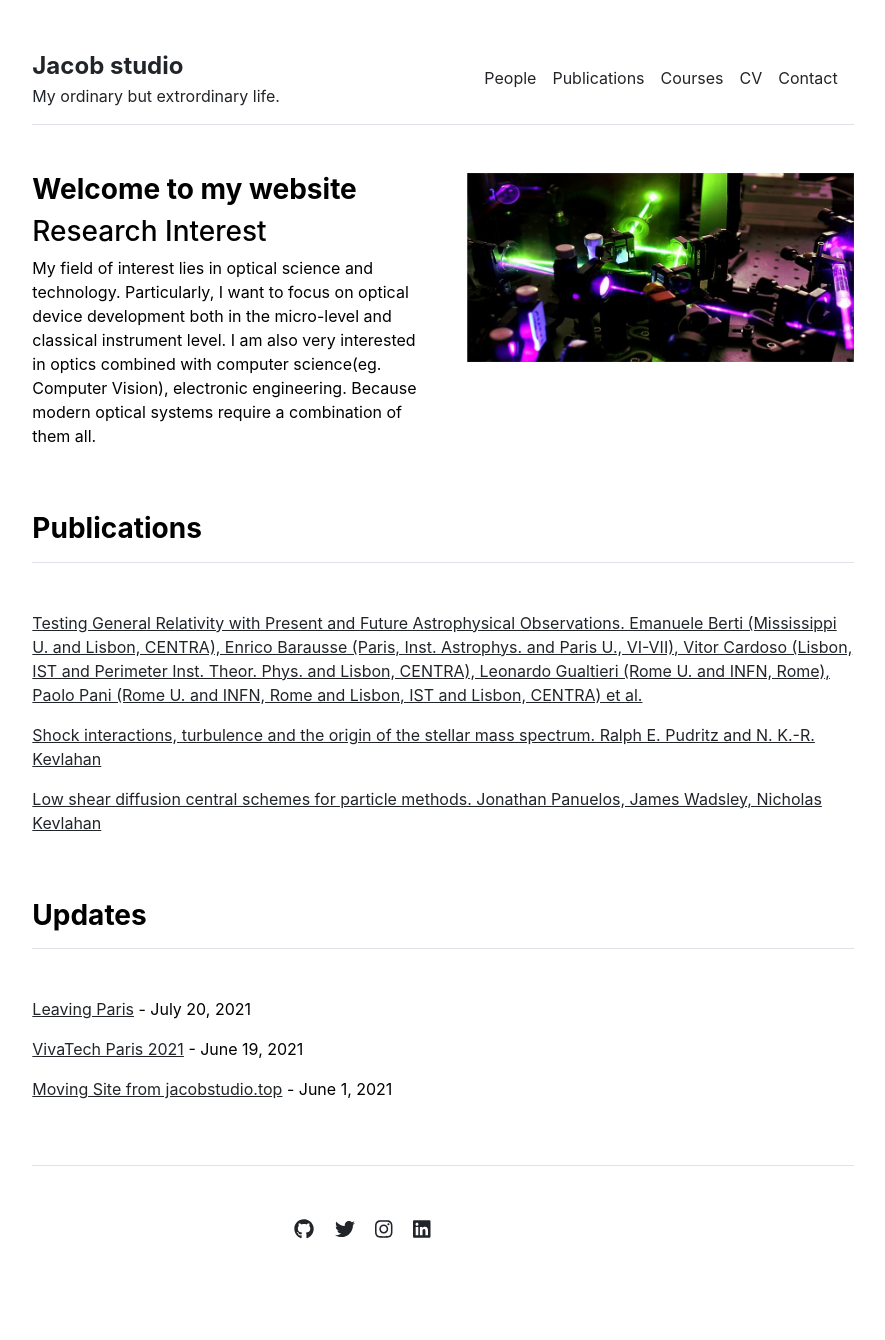
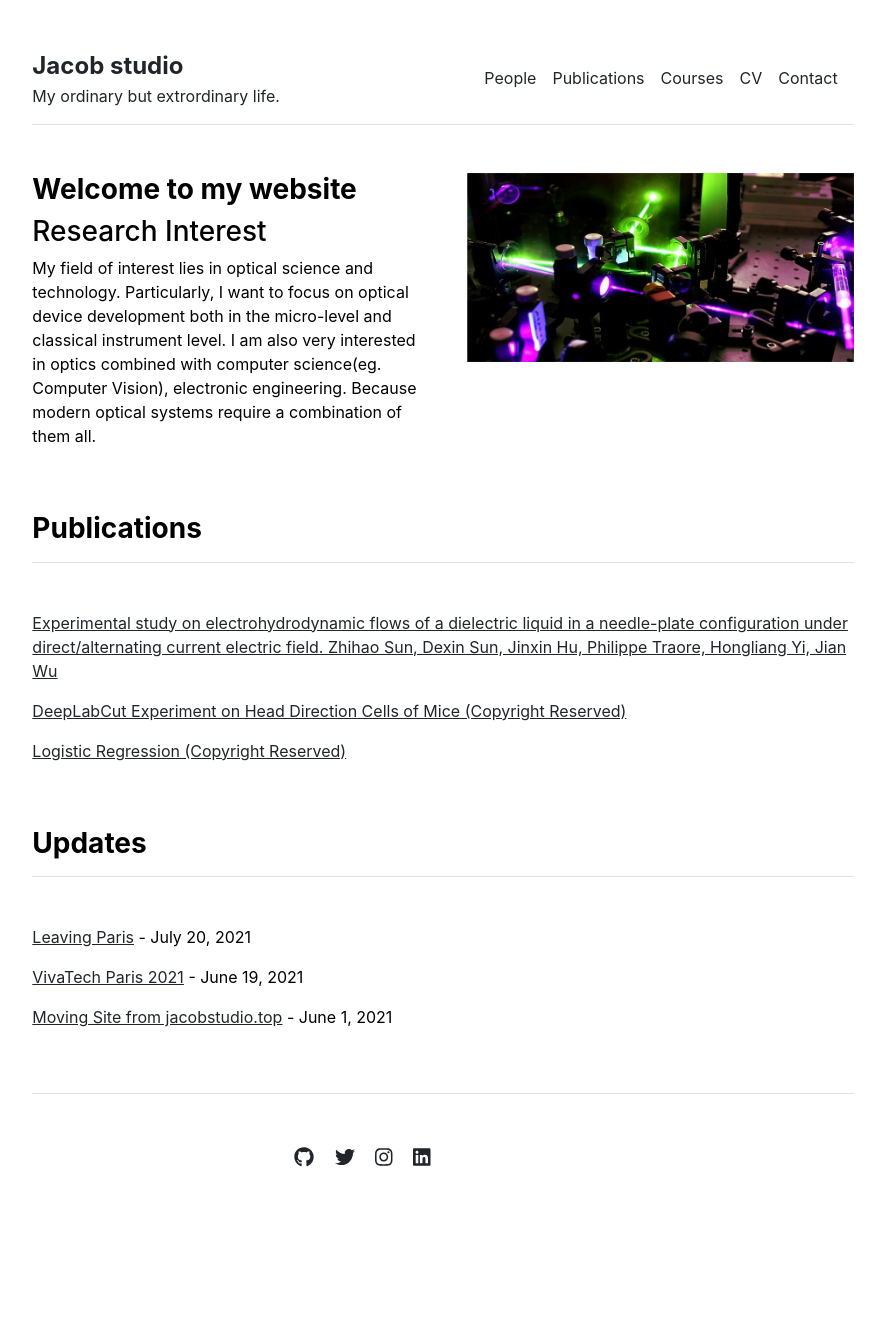
Before and after one commit to JinxinHu/jinxinhu.github.io, a Jekyll site: the page built from index.md, in a window 1280 px wide. Shown: the whole page, without its empty margins (197-1082 px from the left). Built offline with Jekyll 4.4.1, drawn with Linux system fonts in a browser that asks for light colours; after the commit the page ends 1268 px from its top, so only the background shows below that.

Commit message:
Update publications.yml

```diff
--- a/_data/publications.yml
+++ b/_data/publications.yml
@@ -1,10 +1,10 @@
 featured:
-- {name: 'Testing General Relativity with Present and Future Astrophysical Observations. Emanuele Berti (Mississippi U. and Lisbon, CENTRA), Enrico Barausse (Paris, Inst. Astrophys. and Paris U., VI-VII), Vitor Cardoso (Lisbon, IST and Perimeter Inst. Theor. Phys. and Lisbon, CENTRA), Leonardo Gualtieri (Rome U. and INFN, Rome), Paolo Pani (Rome U. and INFN, Rome and Lisbon, IST and Lisbon, CENTRA) et al.', url: '/publications/1501.07274.pdf'}
-- {name: 'Shock interactions, turbulence and the origin of the stellar mass spectrum. Ralph E. Pudritz and N. K.-R. Kevlahan', url: 'http://ms.mcmaster.ca/kevla/pdf/articles/PhilTransRSoc_2013.pdf'}
-- {name: 'Low shear diffusion central schemes for particle methods. Jonathan Panuelos, James Wadsley, Nicholas Kevlahan', url: 'http://ms.mcmaster.ca/kevla/pdf/articles/jcp_v414.pdf'}
+- {name: 'Experimental study on electrohydrodynamic flows of a dielectric liquid in a needle-plate configuration under direct/alternating current electric field. Zhihao Sun, Dexin Sun, Jinxin Hu, Philippe Traore, Hongliang Yi, Jian Wu', url: '/publications/my paper.pdf'}
+- {name: 'DeepLabCut Experiment on Head Direction Cells of Mice (Copyright Reserved)', url: '/publications/Physiology___DeepLabCut.pdf'}
+- {name: 'Logistic Regression (Copyright Reserved)', url: '/publications/STAP_TP_Logistic_Regression-2.pdf'}
+
 
 index:
-- {name: 'Testing General Relativity with Present and Future Astrophysical Observations. Emanuele Berti (Mississippi U. and Lisbon, CENTRA), Enrico Barausse (Paris, Inst. Astrophys. and Paris U., VI-VII), Vitor Cardoso (Lisbon, IST and Perimeter Inst. Theor. Phys. and Lisbon, CENTRA), Leonardo Gualtieri (Rome U. and INFN, Rome), Paolo Pani (Rome U. and INFN, Rome and Lisbon, IST and Lisbon, CENTRA) et al.', url: '/publications/1501.07274.pdf'}
-- {name: 'Shock interactions, turbulence and the origin of the stellar mass spectrum. Ralph E. Pudritz and N. K.-R. Kevlahan', url: 'http://ms.mcmaster.ca/kevla/pdf/articles/PhilTransRSoc_2013.pdf'}
-- {name: 'Low shear diffusion central schemes for particle methods. Jonathan Panuelos, James Wadsley, Nicholas Kevlahan', url: 'http://ms.mcmaster.ca/kevla/pdf/articles/jcp_v414.pdf'}
-- {name: 'Numerical solutions of thin film equations for polymer flows. Thomas. Salez, Joshua D. McGraw, Sara Cormier, Oliver Bäumchen, Kari Dalnoki-Veress, and Elie Raphaël', url: 'https://static1.squarespace.com/static/5684891d7086d74497aeb71f/t/56ec510d2fe1319543ab6d6f/1458327821946/10.1140-epje-i2012-12114-x.pdf'}
+- {name: 'Experimental study on electrohydrodynamic flows of a dielectric liquid in a needle-plate configuration under direct/alternating current electric field. Zhihao Sun, Dexin Sun, Jinxin Hu, Philippe Traore, Hongliang Yi, Jian Wu', url: '/publications/my paper.pdf'}
+- {name: 'DeepLabCut Experiment on Head Direction Cells of Mice (Copyright Reserved)', url: '/publications/Physiology___DeepLabCut.pdf'}
+- {name: 'Logistic Regression (Copyright Reserved)', url: '/publications/STAP_TP_Logistic_Regression-2.pdf'}
```
